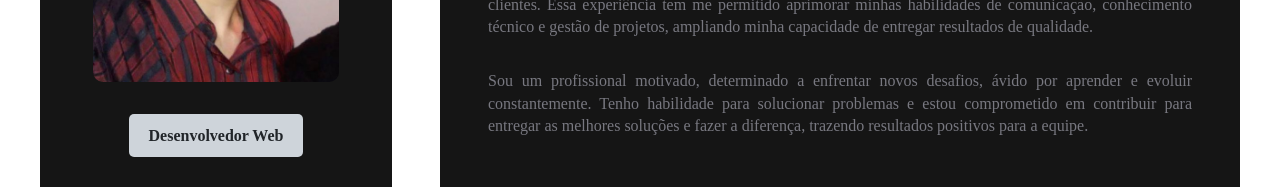
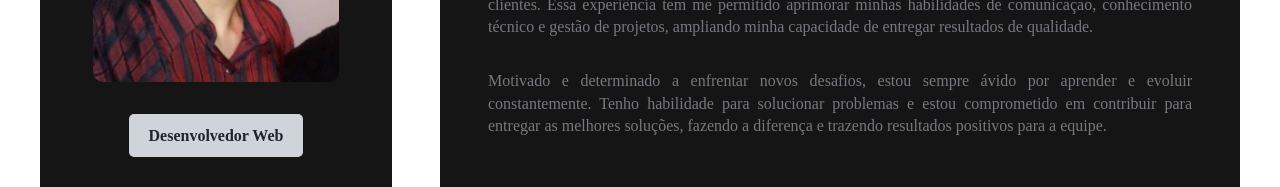
Before and after one commit to BraynnerM/portfolio, a React (Vite) app: page / in a window 1280 px wide. Shown: the part 601-788 px from the top of the page. Built offline with nearby package versions, Linux system fonts and the light colour scheme; the HTML template or start-up script is replaced by a standard one.

Commit message:
segunda correção no sobre

```diff
--- a/src/components/AboutContainer.jsx
+++ b/src/components/AboutContainer.jsx
@@ -8,7 +8,7 @@ const AboutContainer = () => {
         Além de minha formação acadêmica, atuo como freelancer, desenvolvendo projetos personalizados para clientes. Essa experiência tem me permitido aprimorar minhas habilidades de comunicação, conhecimento técnico e gestão de projetos, ampliando minha capacidade de entregar resultados de qualidade.
         </p>
         <p>
-        Sou um profissional motivado, determinado a enfrentar novos desafios, ávido por aprender e evoluir constantemente. Tenho habilidade para solucionar problemas e estou comprometido em contribuir para entregar as melhores soluções e fazer a diferença, trazendo resultados positivos para a equipe.
+        Motivado e determinado a enfrentar novos desafios, estou sempre ávido por aprender e evoluir constantemente. Tenho habilidade para solucionar problemas e estou comprometido em contribuir para entregar as melhores soluções, fazendo a diferença e trazendo resultados positivos para a equipe.
         </p>
     </section>
 }
```
